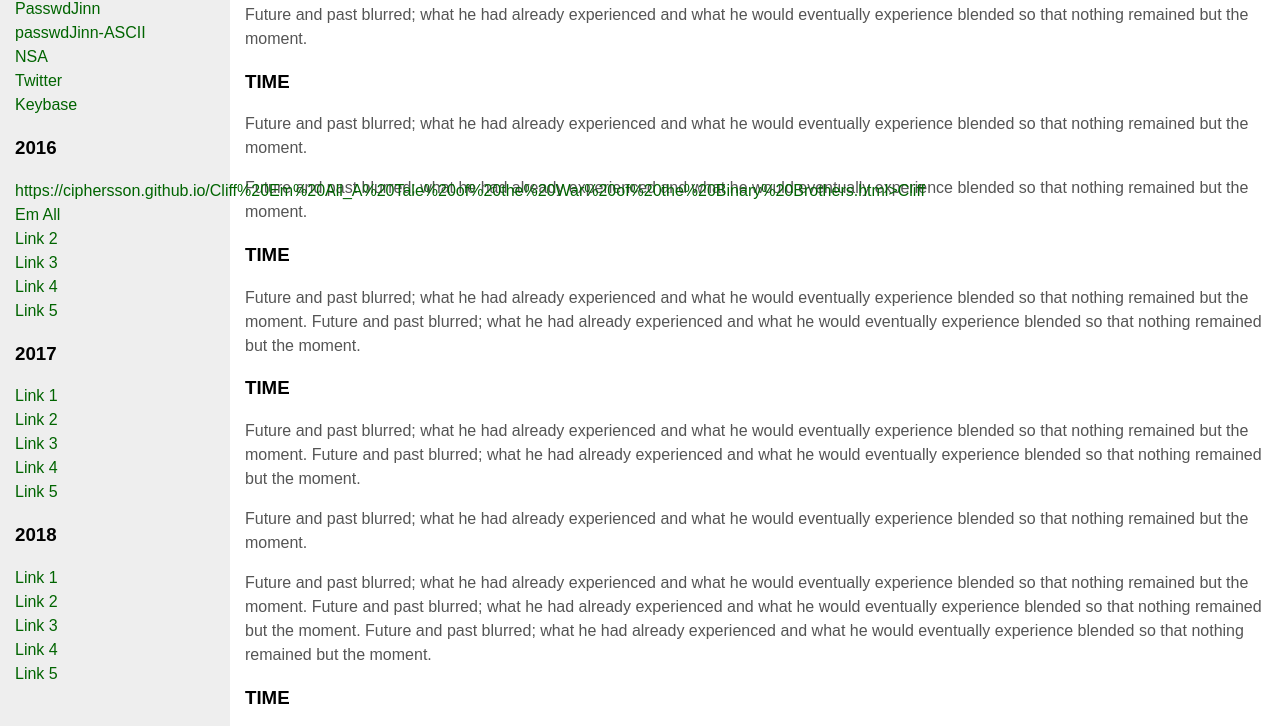
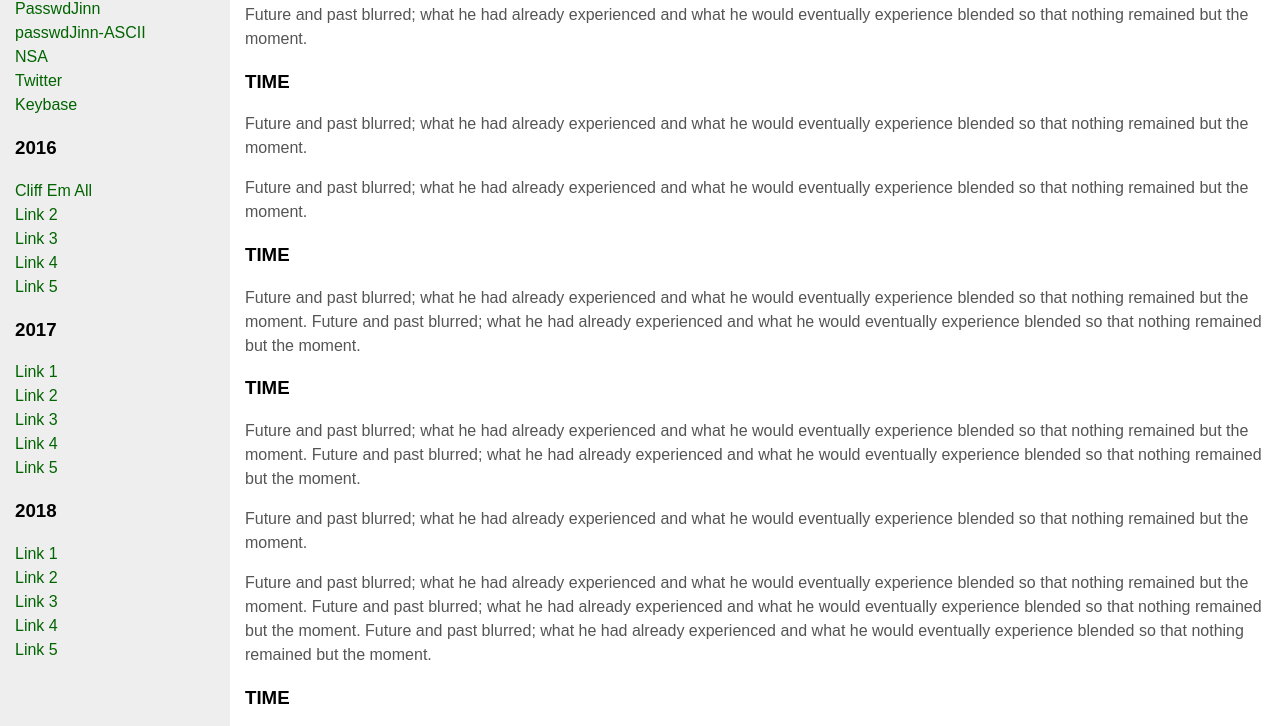
Before and after one commit to ciphersson/ciphersson.github.io, a plain HTML site: page index.html in a window 1280 px wide. Shown: the part 64-790 px from the top of the page. Drawn offline with Linux system fonts and the light colour scheme.

Commit message:
Update index.html

```diff
--- a/index.html
+++ b/index.html
@@ -97,7 +97,7 @@
 					</ul>
 					<h3>2016</h3>
 					<ul>
-						<li><a href="#">https://ciphersson.github.io/Cliff%20Em%20All_A%20Tale%20of%20the%20War%20of%20the%20Binary%20Brothers.html>Cliff Em All</a></li>
+						<li><a href="https://ciphersson.github.io/Cliff%20Em%20All_A%20Tale%20of%20the%20War%20of%20the%20Binary%20Brothers.html">Cliff Em All</a></li>
 						<li><a href="#">Link 2</a></li>
 						<li><a href="#">Link 3</a></li>
 						<li><a href="#">Link 4</a></li>
```
